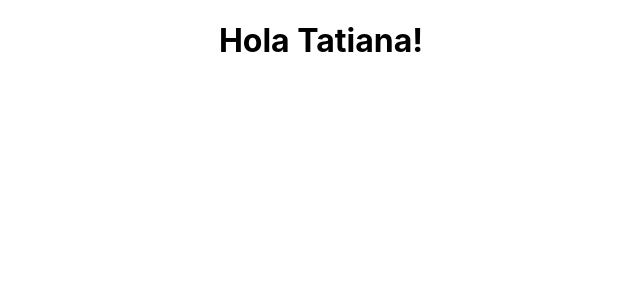
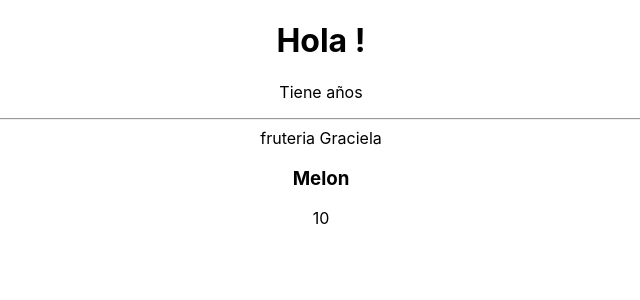
Before and after one commit to zobeck/catalogo, a React (Create React App) app: page / in a window 1280 px wide. Shown: the top 300 px of the page, without its empty margins (319-959 px from the left). Built offline with nearby package versions, Linux system fonts and the light colour scheme.

Commit message:
acceder a props destructuring props

```diff
--- a/src/App.js
+++ b/src/App.js
@@ -1,9 +1,12 @@
 import './App.css';
 import Hola from './components/saludo';
+import Fruteria from './components/fruteria';
 function App() {
   return (
     <div className="App">
- <Hola />
+      <Hola name="" edad = {69} pais="" />
+      <hr></hr>
+    <Fruteria name=" Melon" precio={10} stock="true" />
     </div>
   );
 }
--- /dev/null
+++ b/src/components/fruteria.jsx
@@ -0,0 +1,15 @@
+import React from 'react'
+
+export default function Fruteria({name,precio,stock}) {
+    console.log(stock)
+
+  return (
+   <>
+     <div>fruteria Graciela</div>
+    <h3> {name} </h3>
+    <p>{precio}</p>
+
+   </>
+
+  )
+}
--- a/src/components/saludo.jsx
+++ b/src/components/saludo.jsx
@@ -1,13 +1,18 @@
 import React from 'react'
 
- function Hola (props){
+ function Hola ({name, edad}){
+
   return (
     <>
      <h1>
-      Hola Tatiana!
+      Hola {name}!
      </h1>
+     <p>
+       Tiene  años
+     </p>
     </>
   )
 }
 
+
 export default Hola;
```
